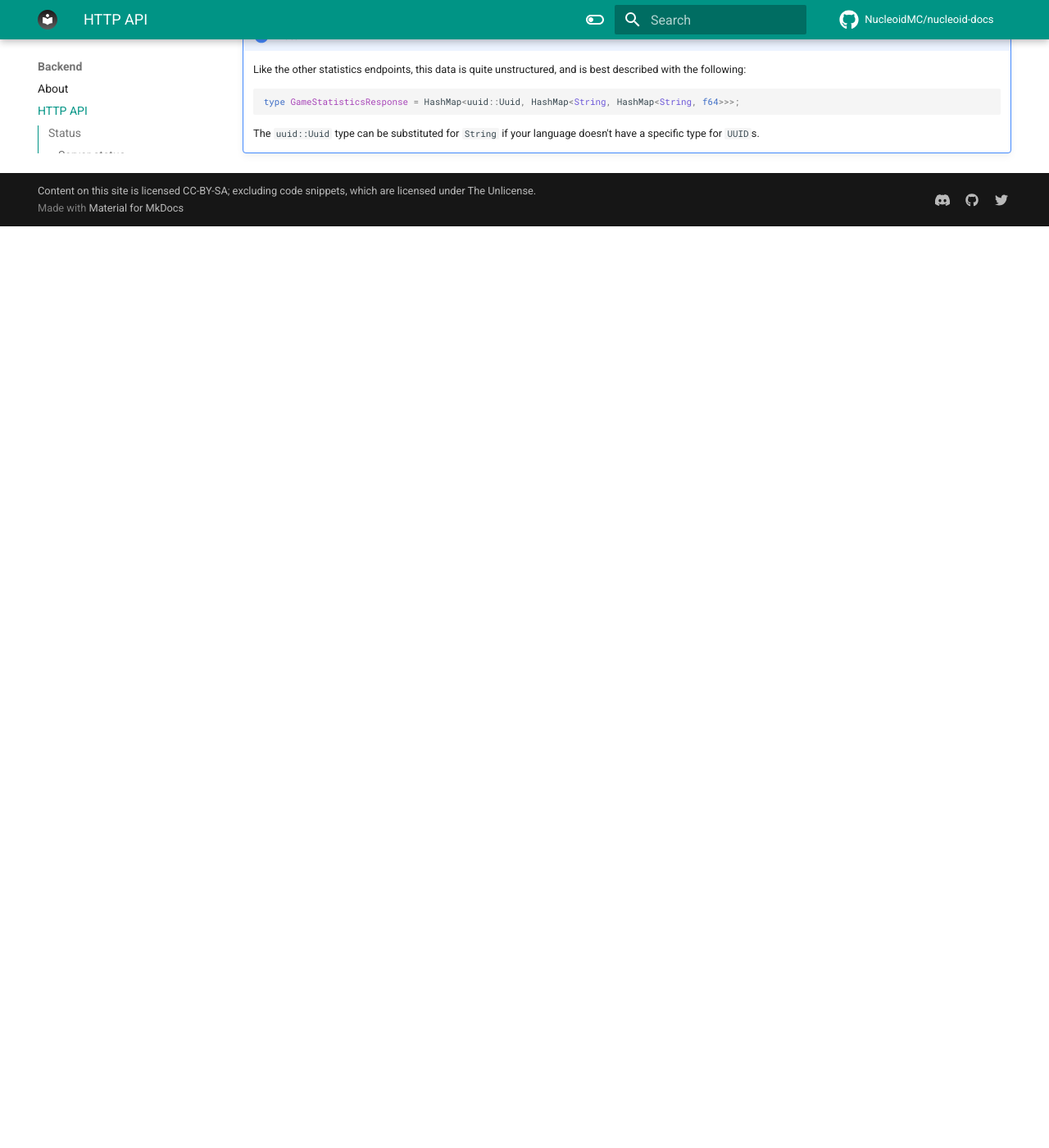
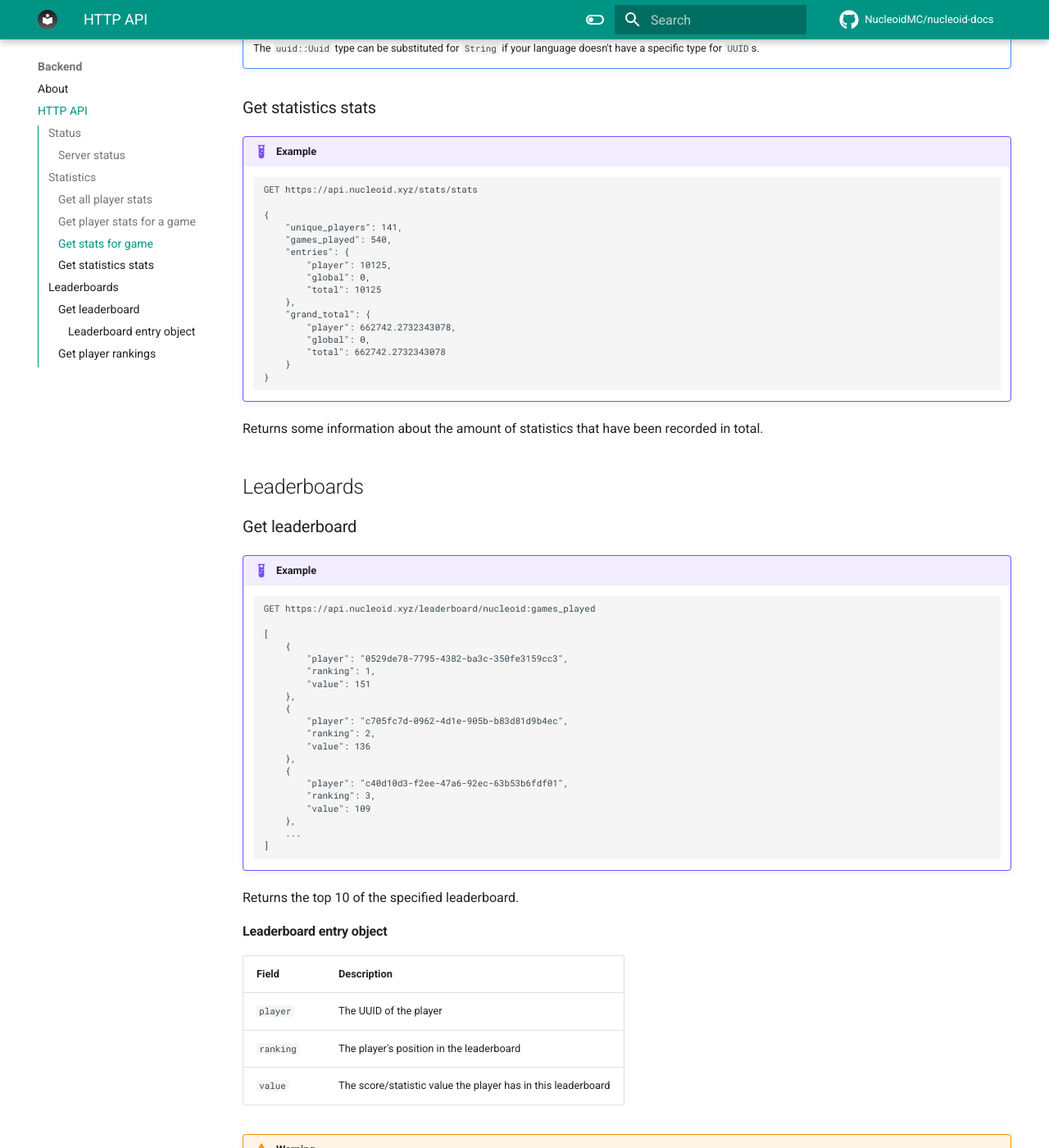
Before and after one commit to NucleoidMC/nucleoid-docs, an MkDocs documentation site: the page built from docs/backend/http-api.md, in a window 1280 px wide and 1400 px high, scrolled down 2820 px. Shown: the whole window at 82% size. Built offline with MkDocs 1.6.1 and Material for MkDocs 9.7.7, drawn with Linux system fonts in a browser that asks for light colours; comment, search, counter and statistics services are not loaded; before the commit the page ends 3096 px from its top, so only the background shows below that; some of the changed text lies outside the part shown.

Commit message:
Document leaderboard endpoints

````diff
--- a/docs/backend/http-api.md
+++ b/docs/backend/http-api.md
@@ -126,3 +123,87 @@ Allows for querying the statistics after a particular game has been played.
     type GameStatisticsResponse = HashMap<uuid::Uuid, HashMap<String, HashMap<String, f64>>>;
     ```
     The `uuid::Uuid` type can be substituted for `String` if your language doesn't have a specific type for `UUID`s.
+
+### Get statistics stats
+
+!!! example
+    ```
+    GET https://api.nucleoid.xyz/stats/stats
+
+    {
+        "unique_players": 141,
+        "games_played": 540,
+        "entries": {
+            "player": 10125,
+            "global": 0,
+            "total": 10125
+        },
+        "grand_total": {
+            "player": 662742.2732343078,
+            "global": 0,
+            "total": 662742.2732343078
+        }
+    }
+    ```
+
+Returns some information about the amount of statistics that have been recorded in total.
+
+## Leaderboards
+
+### Get leaderboard
+
+!!! example
+    ```
+    GET https://api.nucleoid.xyz/leaderboard/nucleoid:games_played
+
+    [
+        {
+            "player": "0529de78-7795-4382-ba3c-350fe3159cc3",
+            "ranking": 1,
+            "value": 151
+        },
+        {
+            "player": "c705fc7d-0962-4d1e-905b-b83d81d9b4ec",
+            "ranking": 2,
+            "value": 136
+        },
+        {
+            "player": "c40d10d3-f2ee-47a6-92ec-63b53b6fdf01",
+            "ranking": 3,
+            "value": 109
+        },
+        ...
+    ]
+    ```
+
+Returns the top 10 of the specified leaderboard.
+
+#### Leaderboard entry object
+
+| Field | Description |
+| ----- | ----------- |
+| `player` | The UUID of the player |
+| `ranking` | The player's position in the leaderboard |
+| `value` | The score/statistic value the player has in this leaderboard |
+
+!!! warning
+    This endpoint may be changed in future to allow querying a specific section of the leaderboard.
+
+### Get player rankings
+
+!!! example
+    ```
+    GET https://api.nucleoid.xyz/player/5ad3ab57b55646359ba99a9a0568965a/rankings
+
+    {
+        "nucleoid:games_played": [34, 15],
+        "destroy_the_monument:games_won": [14, 1],
+        "destroy_the_monument:total_kills": [19, 8],
+        "destroy_the_monument:damage_dealt": [19, 237.21775656938553],
+        "electricfloor:longest_time": [27, 70.85],
+        "electricfloor:blocks_converted": [15, 536]
+    }
+    ```
+
+Allows for querying a player's locations in the leaderboards.
+Each item in the returned item corresponds to one leaderboard, and the value is a pair, `[ranking, value]`, which have the same meaning as in the [Leaderboard entry object](#leaderboard-entry-object)
````
Also changed, not shown: other parts of docs/backend/http-api.md (+0 -3 lines).
